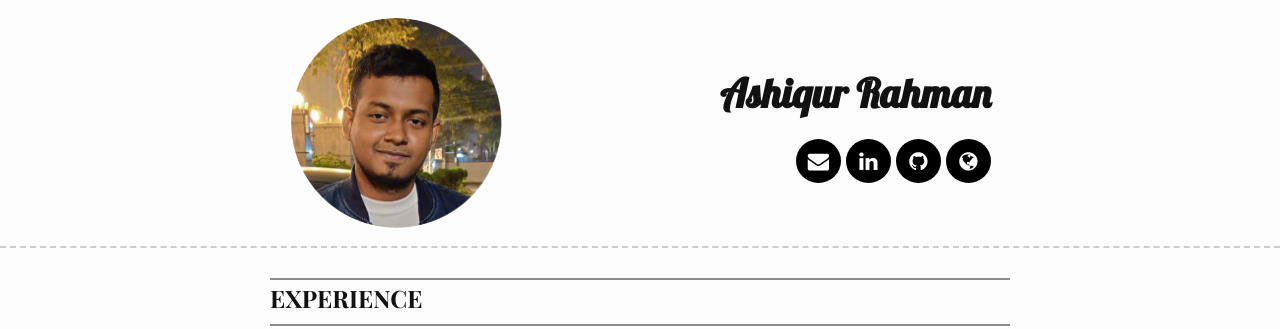
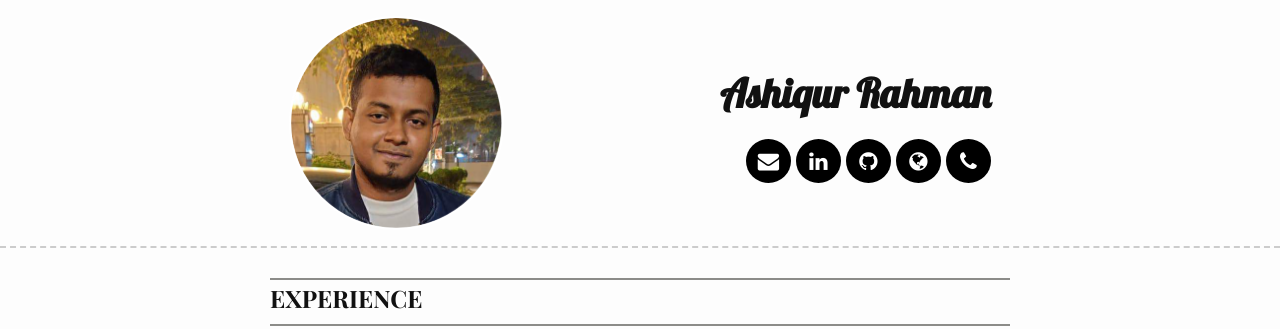
Before and after one commit to ash1814/Ashiqur_Rahman, a Jekyll site: the page built from index.md, in a window 1280 px wide. Shown: the top 329 px of the page. Built offline with Jekyll 4.4.1, drawn with Linux system fonts in a browser that asks for light colours; some web fonts are replaced.

Commit message:
contact number

```diff
--- a/_config.yml
+++ b/_config.yml
@@ -10,6 +10,7 @@ email: "talk2ashiq@gmail.com"
 linkedin: "https://www.linkedin.com/in/ashiqur-rahman-869101134/"
 github: "https://github.com/ash1814"
 website: "https://ash1814.github.io/ashiqur_rahman_portfolio/"
+contact: "01673821814"
 
 
 
--- a/_includes/header.html
+++ b/_includes/header.html
@@ -27,6 +27,10 @@
                         {% if site.medium %}
                             <a class="contact-item" href="{{ site.medium }}"><i class="fa fa-medium fa-lg"></i></a>
                         {% endif %}
+
+                        {% if site.contact %}
+                            <a class="contact-item" href="tel:01673821814"><i class="fa fa-phone fa-lg"></i></a>
+                        {% endif %}
                     </div>
                 </div>
             </div>
```
